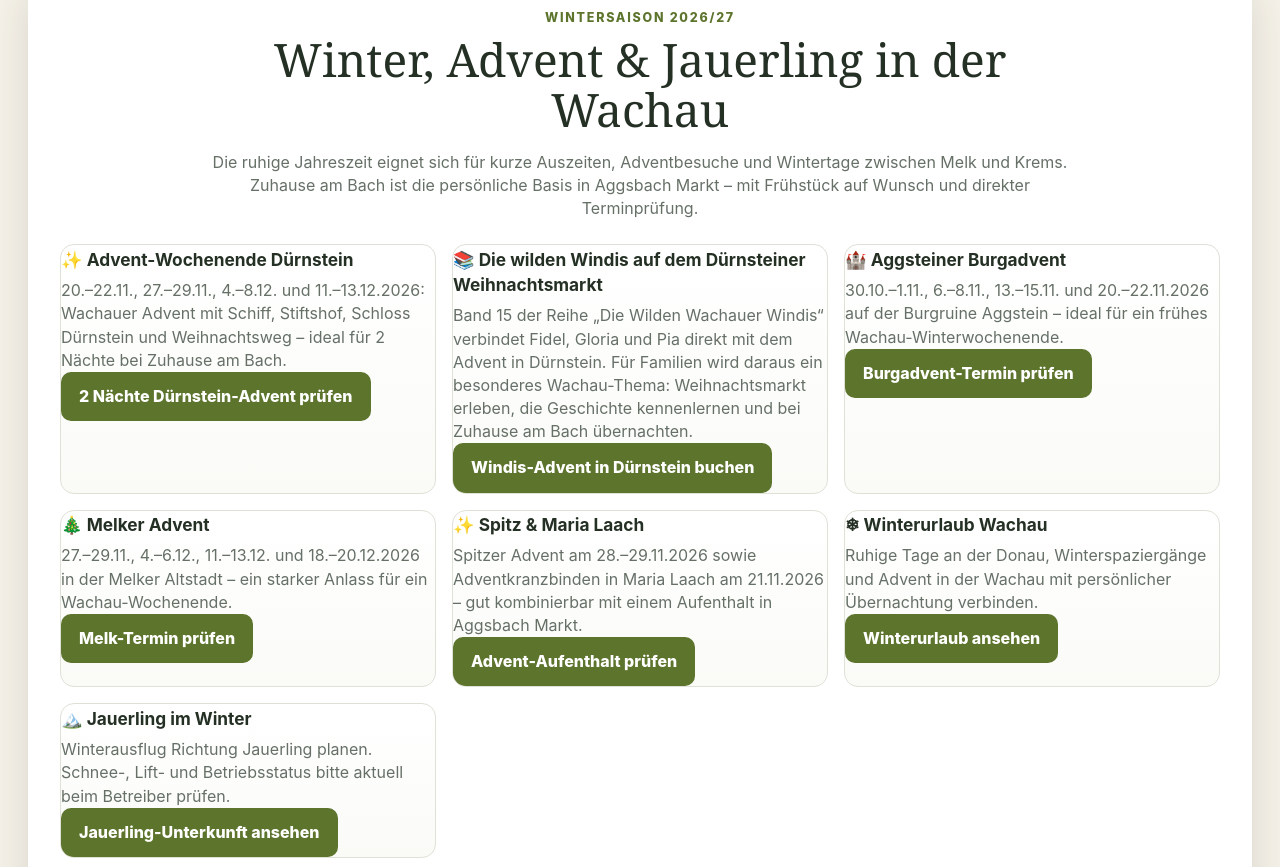
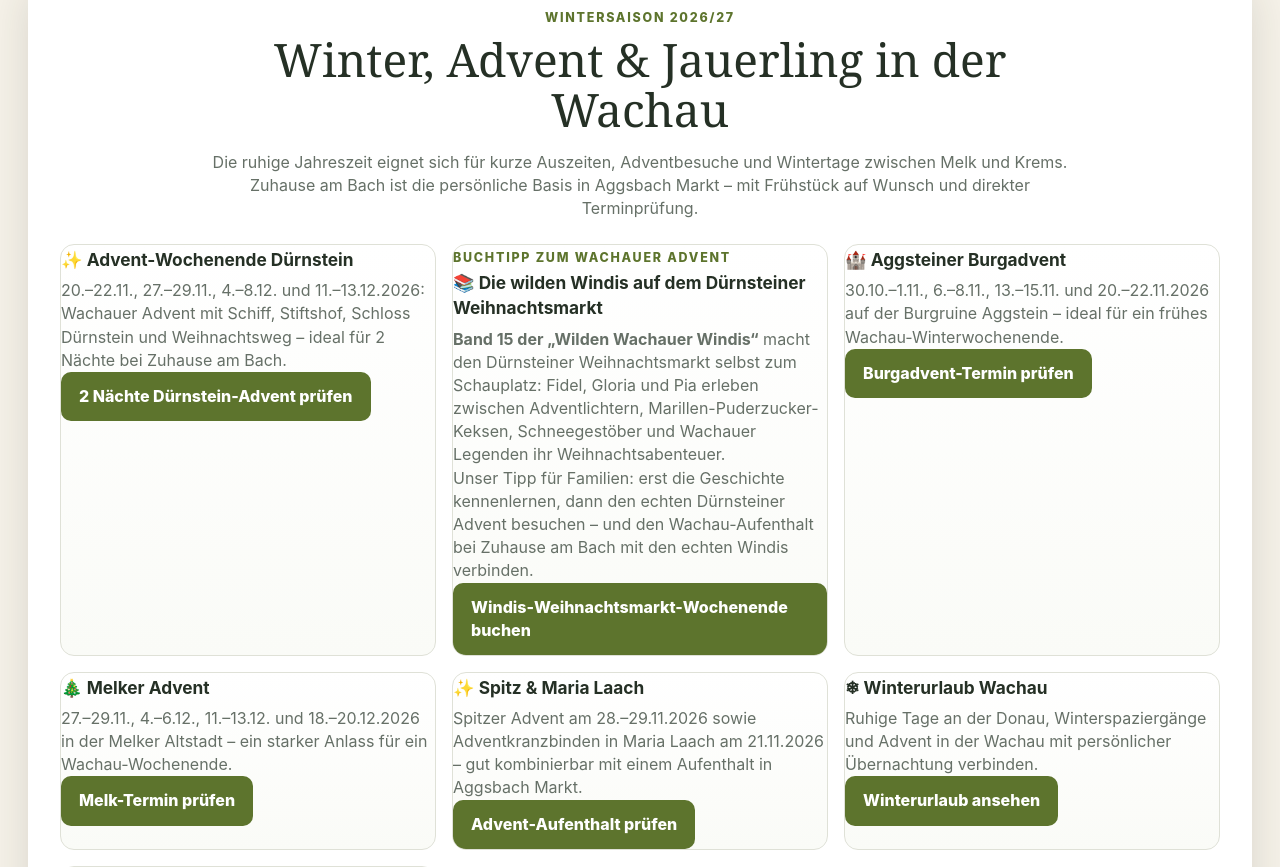
Before and after one commit to topdiveair-sketch/Direcktbuchungen, a Flask app: page / in a window 1280 px wide. Shown: the part 755-1622 px from the top of the page. Run offline with Flask 3, Linux system fonts and the light colour scheme; data comes from the database, SQL or seed files in the repository; data that the repository does not hold is empty.

Commit message:
Strengthen Windis book promotion for Dürnstein Christmas market

```diff
--- a/templates/index.html
+++ b/templates/index.html
@@ -115,9 +115,11 @@
       </article>
       <article class="active-service-card">
         <div>
+          <span class="eyebrow">Buchtipp zum Wachauer Advent</span>
           <h3>📚 Die wilden Windis auf dem Dürnsteiner Weihnachtsmarkt</h3>
-          <p>Band 15 der Reihe „Die Wilden Wachauer Windis“ verbindet Fidel, Gloria und Pia direkt mit dem Advent in Dürnstein. Für Familien wird daraus ein besonderes Wachau-Thema: Weihnachtsmarkt erleben, die Geschichte kennenlernen und bei Zuhause am Bach übernachten.</p>
-          <a class="btn" href="#booking">Windis-Advent in Dürnstein buchen</a>
+          <p><strong>Band 15 der „Wilden Wachauer Windis“</strong> macht den Dürnsteiner Weihnachtsmarkt selbst zum Schauplatz: Fidel, Gloria und Pia erleben zwischen Adventlichtern, Marillen-Puderzucker-Keksen, Schneegestöber und Wachauer Legenden ihr Weihnachtsabenteuer.</p>
+          <p>Unser Tipp für Familien: erst die Geschichte kennenlernen, dann den echten Dürnsteiner Advent besuchen – und den Wachau-Aufenthalt bei Zuhause am Bach mit den echten Windis verbinden.</p>
+          <a class="btn" href="#booking">Windis-Weihnachtsmarkt-Wochenende buchen</a>
         </div>
       </article>
       <article class="active-service-card">
```
